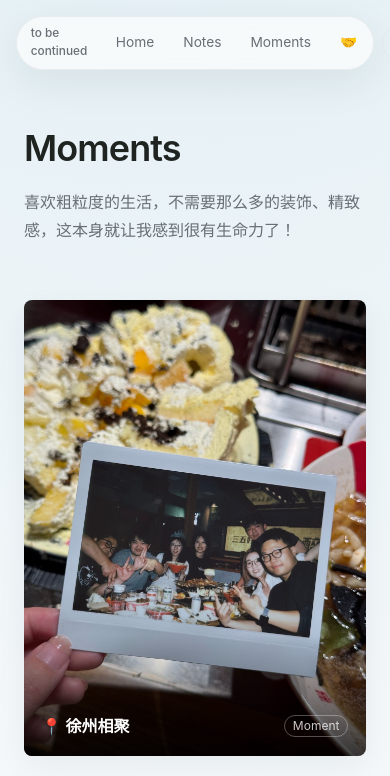
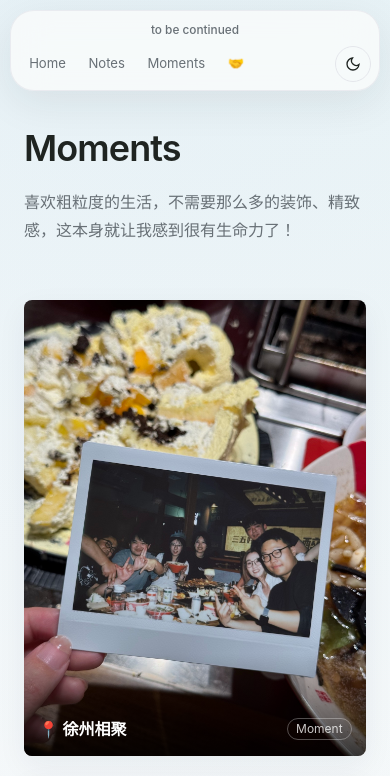
Before and after one commit to Mia-xia/hey-mia, a Next.js app: page /moments in a window 390 px wide. Shown: the top 776 px of the page. Built offline with nearby package versions, Linux system fonts and the light colour scheme; no server answers.

Commit message:
Improve mobile responsive layout

```diff
--- a/app/globals.css
+++ b/app/globals.css
@@ -149,6 +149,14 @@ body {
   background: color-mix(in oklab, var(--color-accent) 10%, transparent);
   color: var(--color-text);
   transform: translateY(-1px);
+}
+
+.site-nav-list {
+  scrollbar-width: none;
+}
+
+.site-nav-list::-webkit-scrollbar {
+  display: none;
 }
 
 .site-menu-button {
@@ -363,6 +371,7 @@ body {
 
 .hero-title {
   color: var(--color-text);
+  font-size: clamp(2.8rem, 7vw, 4.5rem);
 }
 
 .demo2-hero-copy {
@@ -528,6 +537,74 @@ body {
 }
 
 @media (max-width: 767px) {
+  .site-nav {
+    inset: 0.65rem 0 auto 0;
+    padding: 0 0.65rem;
+  }
+
+  .site-nav-inner {
+    display: grid;
+    width: 100%;
+    min-height: 0;
+    grid-template-columns: minmax(0, 1fr);
+    gap: 0.4rem;
+    padding: 0.48rem;
+    border-radius: 24px;
+  }
+
+  .site-mark {
+    justify-content: center;
+    padding: 0.18rem 0.35rem 0;
+    font-size: 0.82rem;
+  }
+
+  .site-nav-actions {
+    display: grid;
+    grid-template-columns: minmax(0, 1fr) auto;
+    gap: 0.35rem;
+    align-items: center;
+  }
+
+  .site-nav-list {
+    overflow-x: auto;
+    padding: 0 0.05rem;
+    scroll-snap-type: x proximity;
+  }
+
+  .site-nav-list li {
+    scroll-snap-align: center;
+  }
+
+  .site-nav-link {
+    min-width: 2.2rem;
+    min-height: 2.2rem;
+    padding: 0 0.68rem;
+    font-size: 0.82rem;
+    white-space: nowrap;
+  }
+
+  .hero-sky,
+  .demo2-hero-copy {
+    min-height: 100svh;
+  }
+
+  .demo2-hero-copy {
+    align-items: flex-end;
+    padding: 8.75rem 1.25rem 7.4rem !important;
+  }
+
+  .hero-title {
+    font-size: clamp(2.45rem, 12.3vw, 3.35rem);
+    line-height: 1.03;
+  }
+
+  .demo2-hero-copy p {
+    margin-top: 1.35rem;
+    max-width: 21rem;
+    font-size: 0.9rem;
+    line-height: 1.78;
+  }
+
   .hero-video-frame {
     width: 100vh;
     min-width: 178vw;
@@ -550,6 +627,18 @@ body {
       linear-gradient(180deg, rgba(7, 14, 20, 0.94), rgba(7, 14, 20, 0.72) 52%, rgba(7, 14, 20, 0.9));
   }
 
+  .hero-sound-button {
+    right: 50%;
+    bottom: 1.1rem;
+    transform: translateX(50%);
+    padding: 0.62rem 0.9rem;
+    font-size: 0.78rem;
+  }
+
+  .hero-sound-button:hover {
+    transform: translateX(50%);
+  }
+
   .moments-marquee {
     mask-image: linear-gradient(90deg, transparent, black 4%, black 96%, transparent);
   }
@@ -560,6 +649,62 @@ body {
 
   .moments-marquee-card {
     width: min(78vw, 21rem);
+    height: min(116vw, 27rem);
+  }
+
+  .moments-marquee-card:nth-child(3n + 2),
+  .moments-marquee-card:nth-child(4n) {
+    height: min(104vw, 24rem);
+    margin-top: 1rem;
+  }
+
+  .moments-mosaic {
+    column-gap: 0;
+  }
+
+  .moments-mosaic-card {
+    margin-bottom: 1rem;
+    transform: none;
+  }
+
+  .moments-mosaic-card:hover {
+    transform: translateY(-2px);
+  }
+
+  .moments-mosaic-caption {
+    padding: 4rem 0.9rem 0.95rem;
+  }
+
+  .article-prose {
+    font-size: 15.5px;
+    line-height: 1.9;
+  }
+
+  .article-prose h2 {
+    font-size: 1.35rem;
+  }
+
+  .article-prose blockquote {
+    padding-left: 0.82rem;
+  }
+}
+
+@media (max-width: 430px) {
+  .site-nav-link {
+    padding: 0 0.58rem;
+  }
+
+  .demo2-hero-copy {
+    padding-left: 1rem !important;
+    padding-right: 1rem !important;
+  }
+
+  .hero-title {
+    font-size: clamp(2.22rem, 11.6vw, 2.82rem);
+  }
+
+  .moments-marquee-card {
+    width: 82vw;
   }
 }
 
--- a/components/Blog.tsx
+++ b/components/Blog.tsx
@@ -11,7 +11,7 @@ export default async function Blog() {
   return (
     <section id="notes" className="py-24 bg-[var(--color-surface-2)]">
       <div className="max-w-5xl mx-auto px-6">
-        <div className="flex items-end justify-between gap-6">
+        <div className="flex flex-col items-start justify-between gap-5 sm:flex-row sm:items-end sm:gap-6">
           <div>
             <h2 className="text-3xl font-semibold tracking-tight">Notes</h2>
             <p className="mt-4 max-w-2xl text-sm leading-7 text-[var(--color-text-muted)]">
@@ -26,7 +26,7 @@ export default async function Blog() {
           </Link>
         </div>
 
-        <div className="mt-10 grid gap-5 md:grid-cols-3">
+        <div className="mt-10 grid gap-5 sm:grid-cols-2 lg:grid-cols-3">
           {articles.map((article, index) => (
             <article
               key={article.slug}
--- a/components/Contact.tsx
+++ b/components/Contact.tsx
@@ -19,9 +19,9 @@ export default function Contact() {
     <section id="contact" className="py-24">
       <div className="max-w-3xl mx-auto px-6">
         <h2 className="text-2xl font-bold tracking-tight mb-10">🤝</h2>
-        <div className="flex flex-wrap gap-4">
+        <div className="grid grid-cols-2 gap-3 sm:flex sm:flex-wrap sm:gap-4">
           {links.map((l) => (
-            <a key={l.label} href={l.href} target={l.href.startsWith("mailto") ? undefined : "_blank"} rel="noopener noreferrer" className="flex items-center gap-2 px-4 py-2.5 rounded-lg border border-[var(--color-border)] hover:border-[var(--color-accent)] hover:text-[var(--color-accent)] transition-all text-sm font-medium">
+            <a key={l.label} href={l.href} target={l.href.startsWith("mailto") ? undefined : "_blank"} rel="noopener noreferrer" className="flex min-h-12 items-center justify-center gap-2 rounded-lg border border-[var(--color-border)] px-3 py-2.5 text-sm font-medium transition-all hover:border-[var(--color-accent)] hover:text-[var(--color-accent)] sm:min-h-0 sm:justify-start sm:px-4">
               {l.iconSrc ? (
                 <Image src={l.iconSrc} alt="" width={18} height={18} className="rounded-[4px]" />
               ) : (
--- a/components/Nav.tsx
+++ b/components/Nav.tsx
@@ -26,8 +26,8 @@ export default function Nav() {
           <Link href="/" className="site-mark" aria-label="Hey Mia home">
             <span>to be continued</span>
           </Link>
-          <div className="flex items-center gap-3">
-            <ul className="flex items-center gap-1">
+          <div className="site-nav-actions flex items-center gap-3">
+            <ul className="site-nav-list flex items-center gap-1">
               {links.map((l) => (
                 <li key={l.href}>
                   <Link
```
